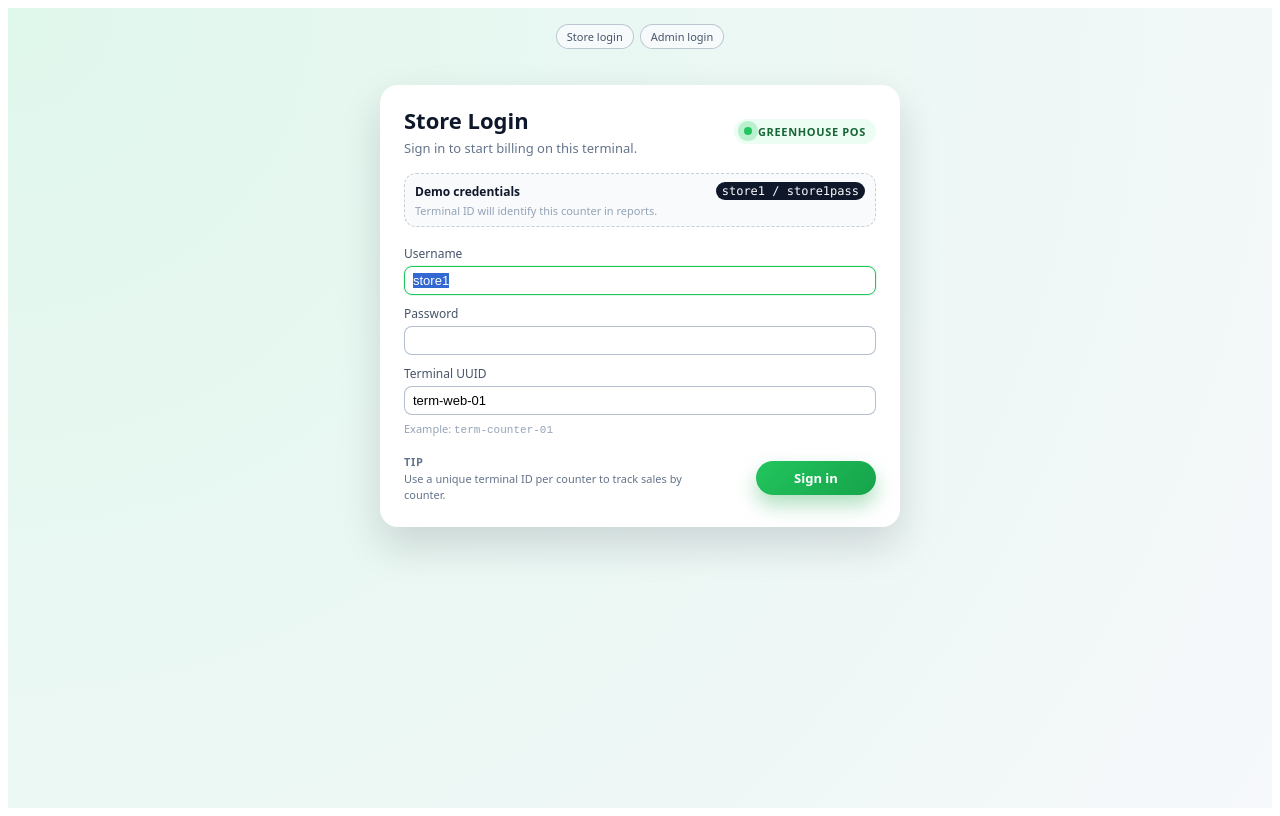
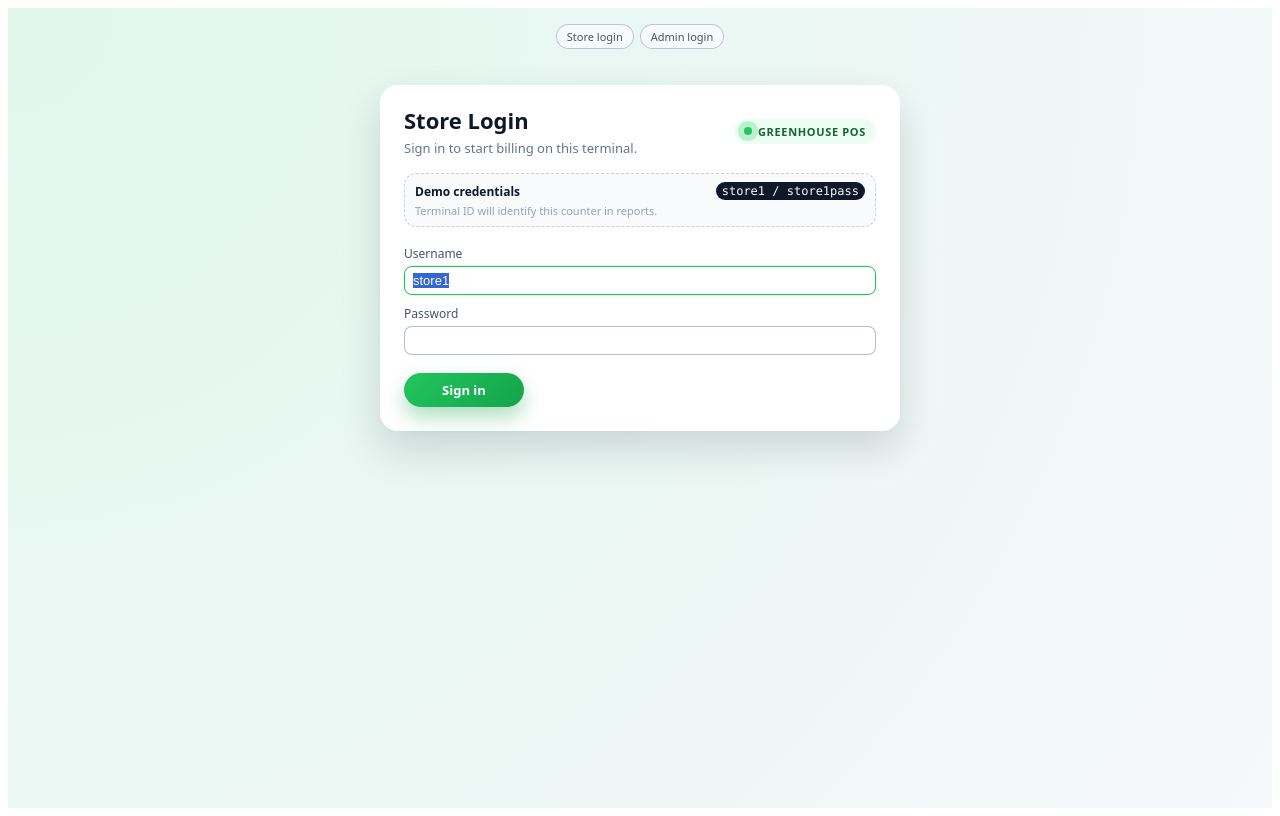
Before and after one commit to rakshdevstudio/GreenHouse-POS, a React (Vite) app in the folder greenhouse-pos/: page / in a window 1280 px wide. Built offline with nearby package versions, Linux system fonts and the light colour scheme; no server answers.

Commit message:
Remove terminal login – store-only auth

```diff
--- a/greenhouse-pos/src/pages/Login.jsx
+++ b/greenhouse-pos/src/pages/Login.jsx
@@ -5,7 +5,6 @@ import api from "../lib/api";
 export default function Login() {
   const [username, setUsername] = useState("store1");
   const [password, setPassword] = useState("");
-  const [terminalUuid, setTerminalUuid] = useState("term-web-01");
   const [error, setError] = useState(null);
   const [loading, setLoading] = useState(false);
 
@@ -28,7 +27,6 @@ export default function Login() {
       const res = await api.loginStore({
         username,
         password,
-        terminal_uuid: terminalUuid,
       });
 
       // api.loginStore already stores STORE_TOKEN & STORE_ID,
@@ -108,30 +106,9 @@ export default function Login() {
                 required
               />
             </label>
-
-            <label className="form-label">
-              Terminal UUID
-              <input
-                className="pos-input"
-                type="text"
-                value={terminalUuid}
-                onChange={(e) => setTerminalUuid(e.target.value)}
-                required
-              />
-              <span className="login-field-hint">
-                Example: <code>term-counter-01</code>
-              </span>
-            </label>
           </div>
 
           <div className="login-actions">
-            <div className="login-remember">
-              <span className="login-remember-title">Tip</span>
-              <span className="login-remember-text">
-                Use a unique terminal ID per counter to track sales by counter.
-              </span>
-            </div>
-
             <button
               type="submit"
               className="btn-primary login-submit-btn"
```
